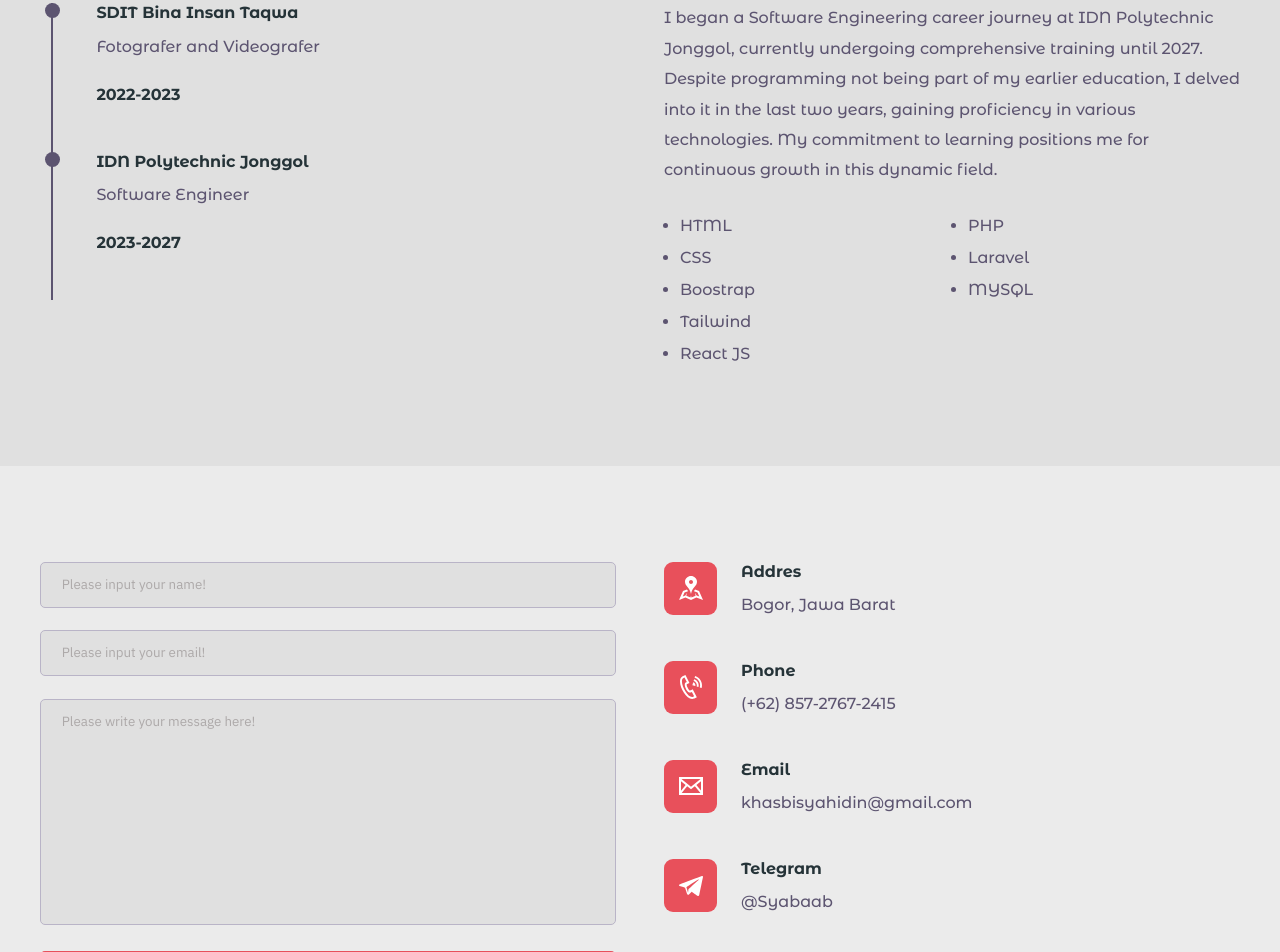
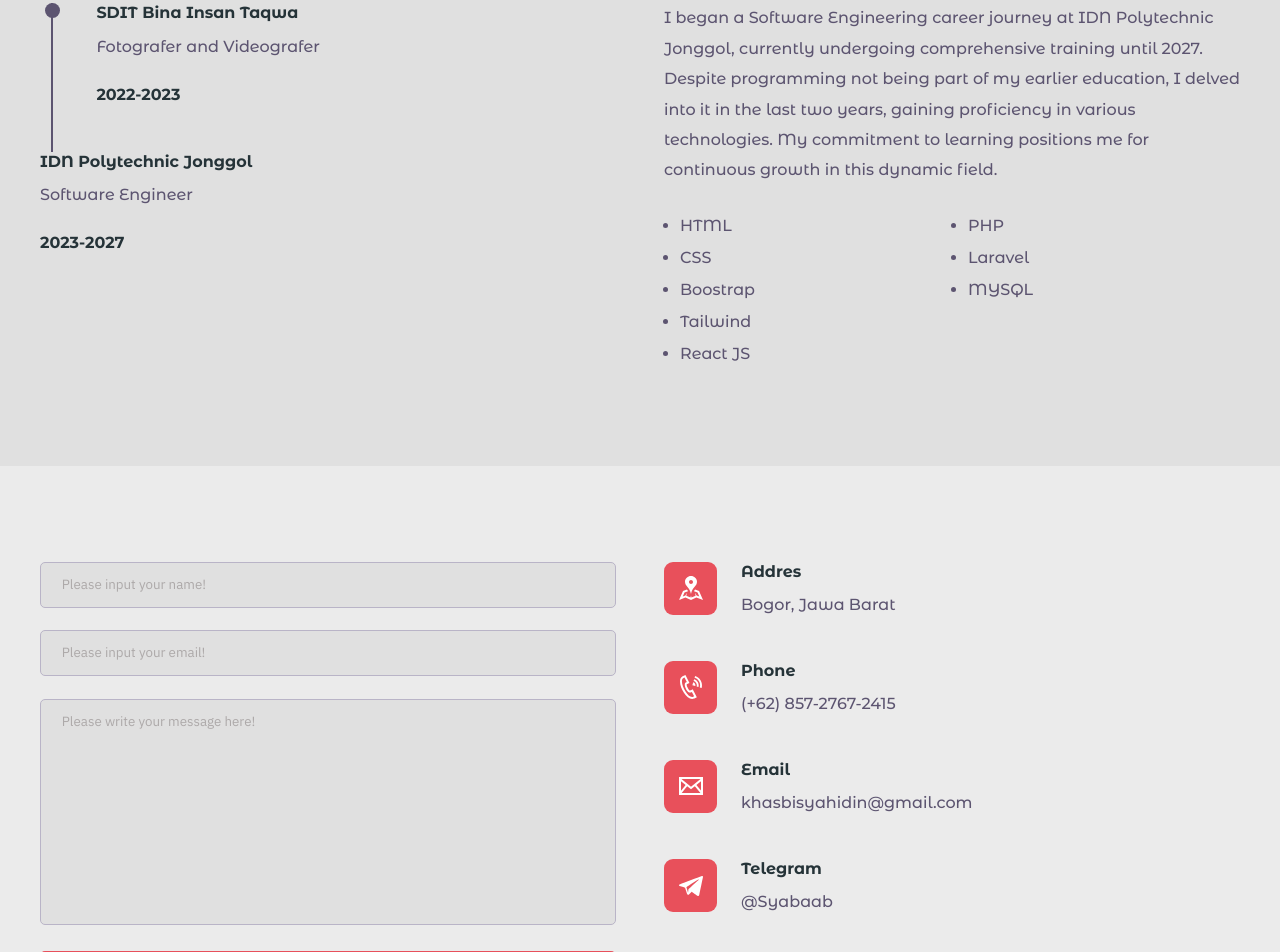
Before and after one commit to Khasbi-Syahidin/portoku, a plain HTML site: page index.html in a window 1280 px wide. Shown: the part 2636-3588 px from the top of the page. Drawn offline with Linux system fonts and the light colour scheme; a web font is replaced by a local one.

Commit message:
Update index.html

```diff
--- a/index.html
+++ b/index.html
@@ -281,9 +281,6 @@
 
             <!-- FIRST OF THIRD EDUCATION -->
             <div class="education">
-              <div class="line">
-                <div></div>
-              </div>
               <div class="education-info">
                 <h4 class="education-title">IDN Polytechnic Jonggol</h4>
                 <p>Software Engineer</p>
```
